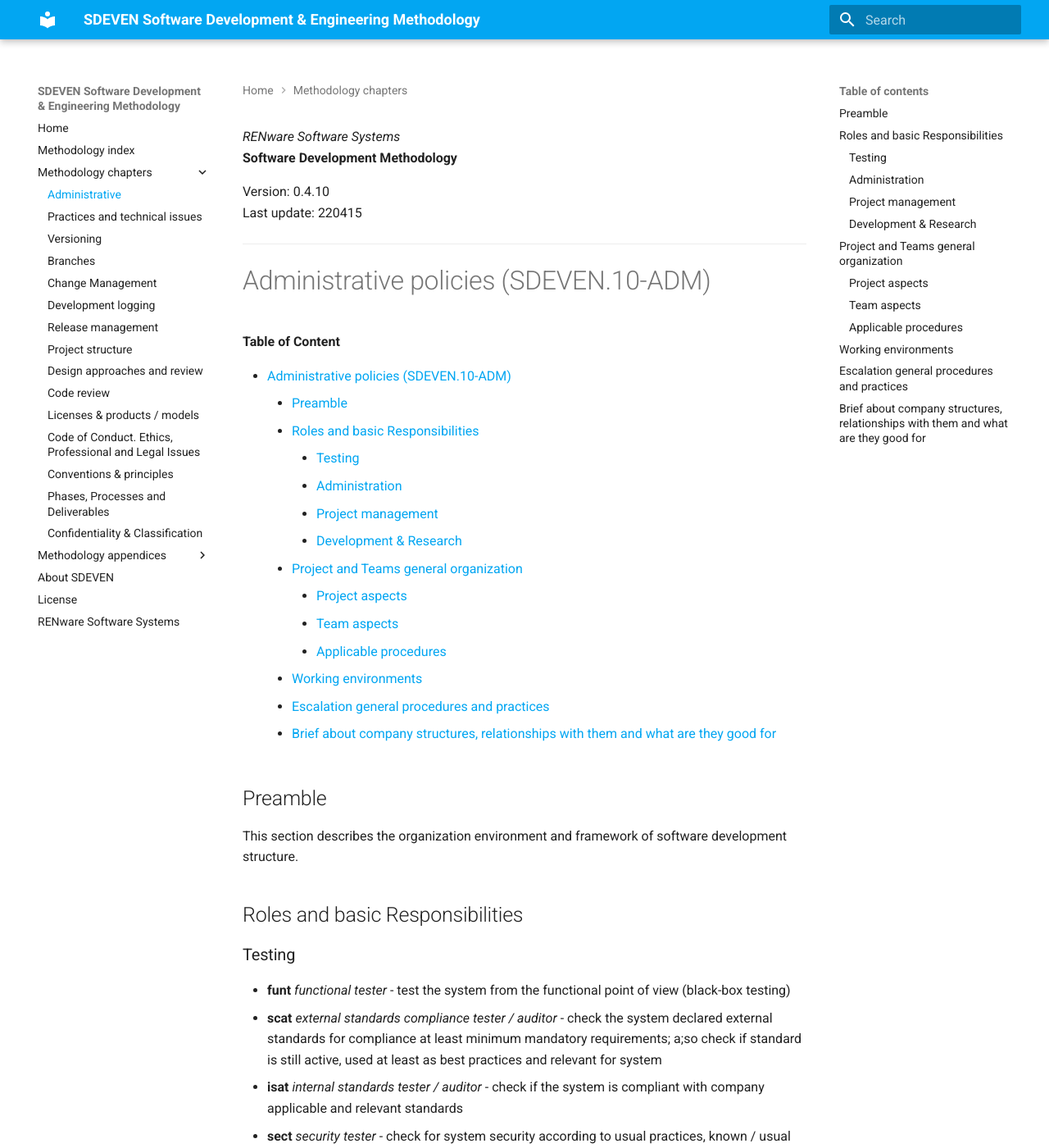
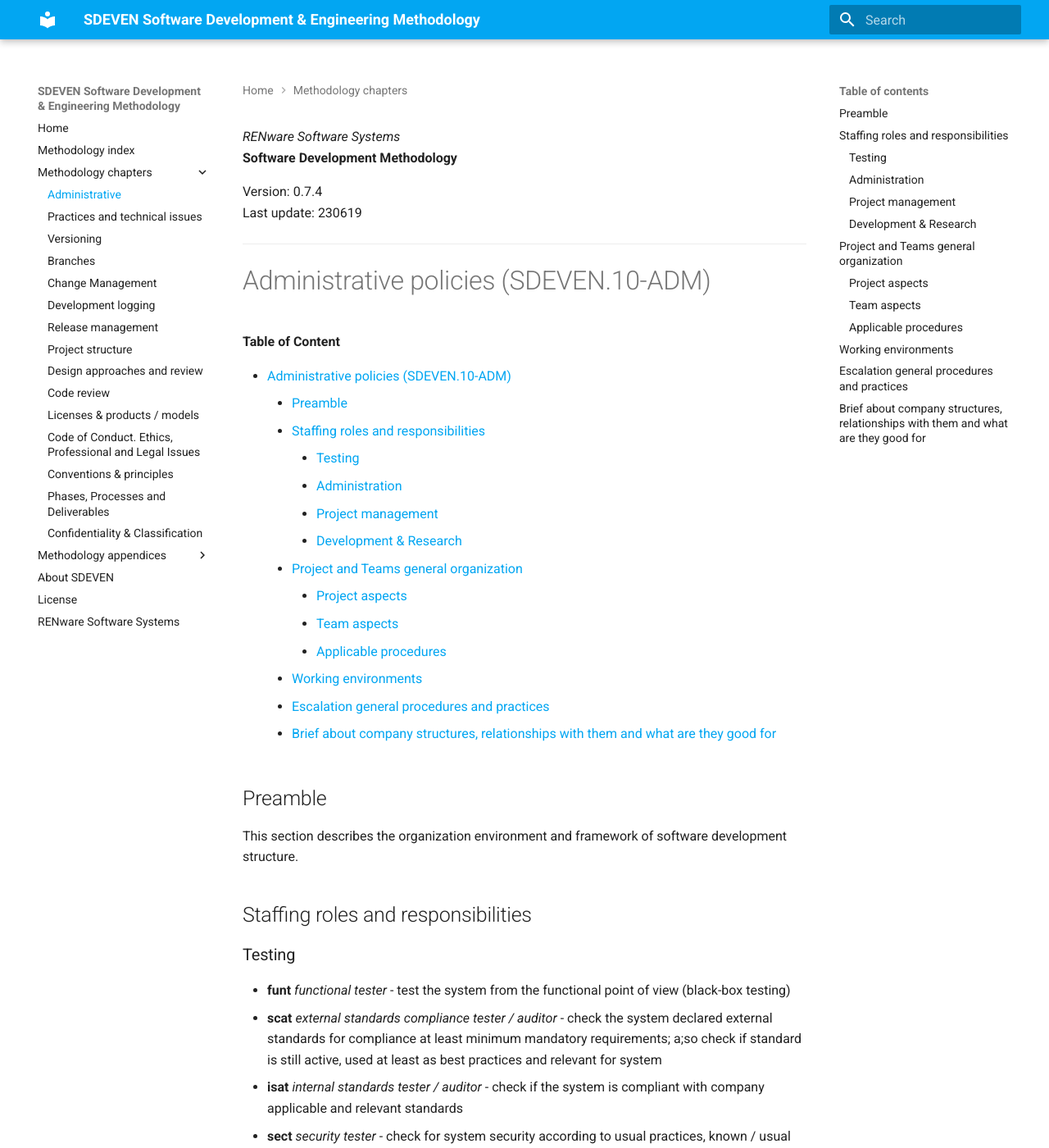
Before and after one commit to petre-renware/sdeven, an MkDocs documentation site: the page built from SDEVEN_content_docs/SDEVEN.10_ADM.md, in a window 1280 px wide and 1400 px high. Shown: the whole window at 82% size. Built offline with MkDocs 1.6.1 and Material for MkDocs 9.7.7, drawn with Linux system fonts in a browser that asks for light colours.

Commit message:
Update SDEVEN.10_ADM.md

```diff
--- a/SDEVEN_content_docs/SDEVEN.10_ADM.md
+++ b/SDEVEN_content_docs/SDEVEN.10_ADM.md
@@ -1,8 +1,8 @@
-*RENware Software Systems*
+*RENware Software Systems*<br>
 **Software Development Methodology**
 
-Version: 0.4.10
-Last update: 220415
+Version: 0.7.4<br>
+Last update: 230619
 
 ***
 
@@ -16,7 +16,7 @@
 
 This section describes the organization environment and framework of software development structure.
 
-## Roles and basic Responsibilities
+## Staffing roles and responsibilities
 
 ### Testing
 
```
